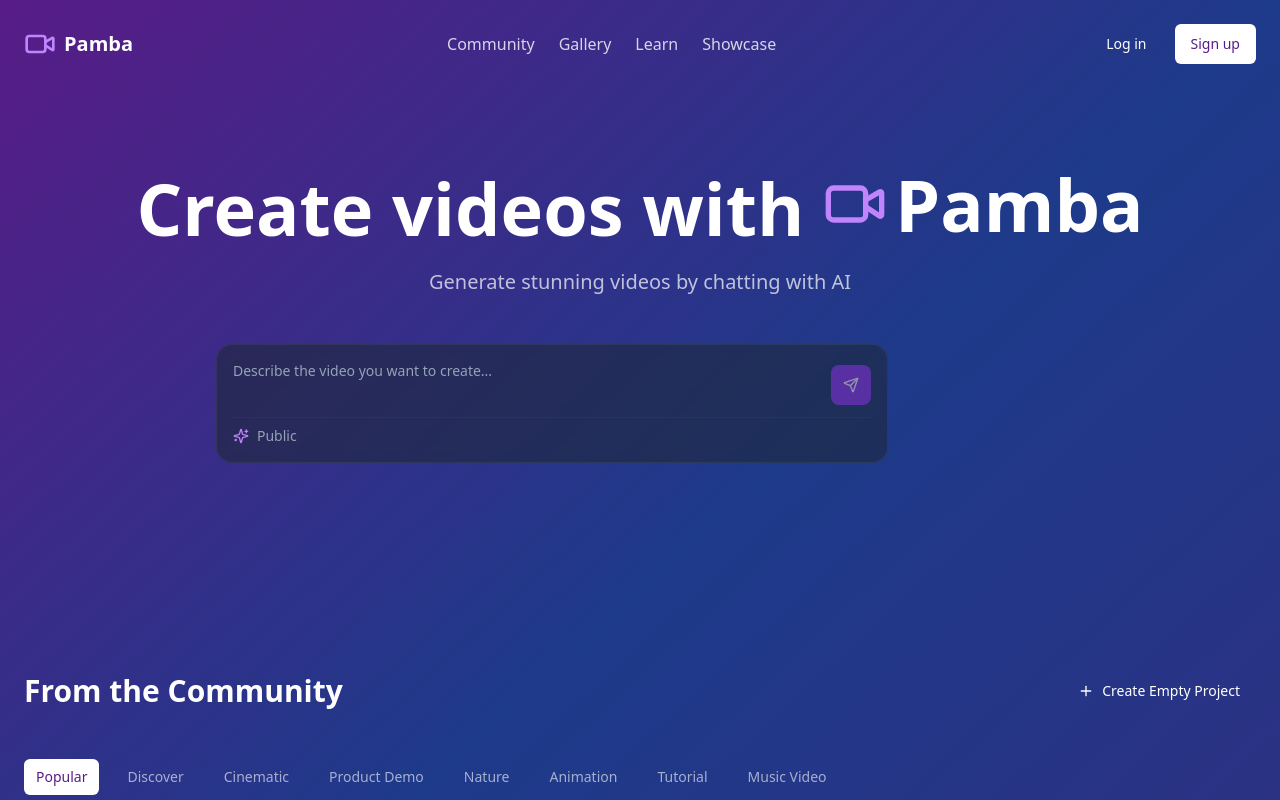
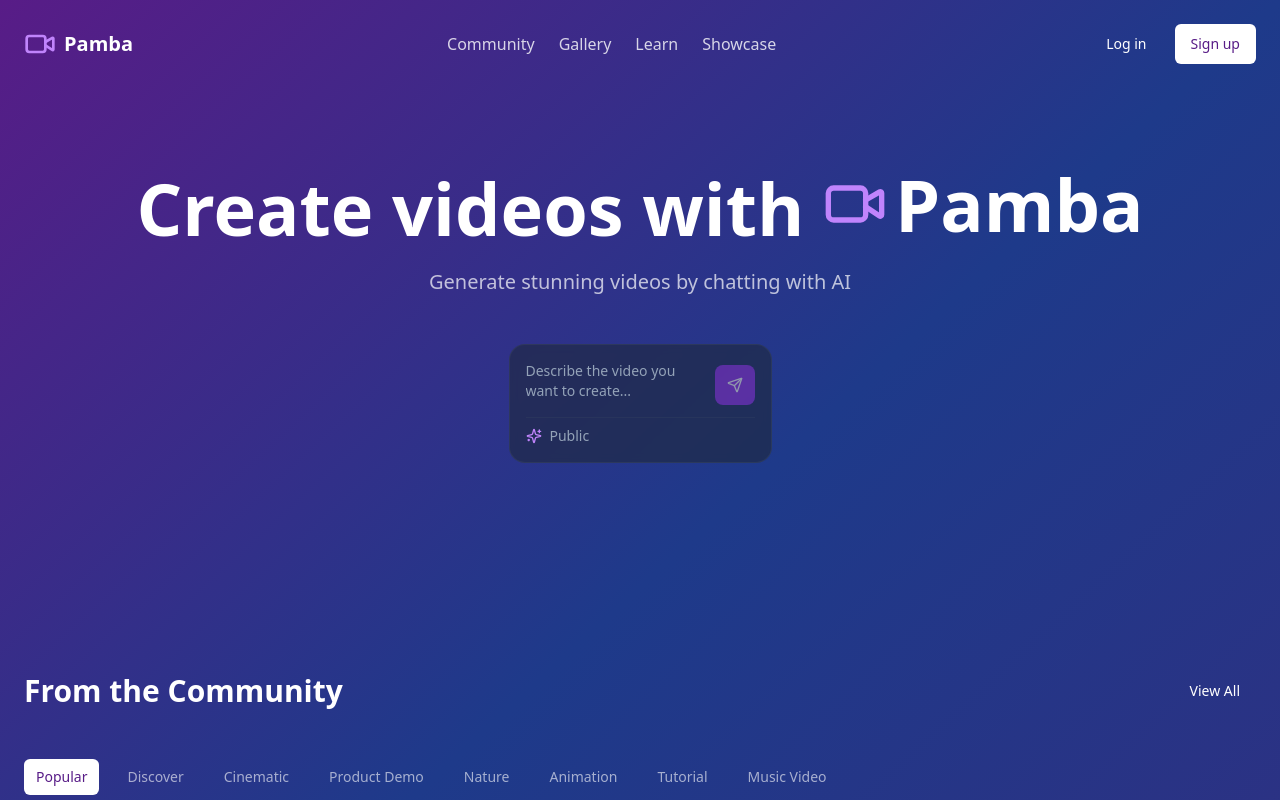
Before and after one commit to victorbatirow/chatterbox-video-wizard, a React (Vite) app: page / in a window 1280 px wide. Shown: the top 800 px of the page. Built offline with nearby package versions, Linux system fonts and the light colour scheme.

Commit message:
Reverted to commit 1a6881c5fd3cea29dac14549d66be789ebe2105b

```diff
--- a/src/pages/Landing.tsx
+++ b/src/pages/Landing.tsx
@@ -1,9 +1,8 @@
-
 import { useState } from "react";
 import { Link } from "react-router-dom";
 import { Button } from "@/components/ui/button";
 import { Card, CardContent } from "@/components/ui/card";
-import { Video, Plus } from "lucide-react";
+import { Video } from "lucide-react";
 import VideoPromptInput from "@/components/VideoPromptInput";
 
 const Landing = () => {
@@ -79,7 +78,7 @@ const Landing = () => {
         </p>
 
         {/* Prompt Input */}
-        <div className="mb-12 w-full max-w-4xl px-6">
+        <div className="mb-12">
           <VideoPromptInput onSubmit={handleGetStarted} />
         </div>
       </div>
@@ -89,9 +88,8 @@ const Landing = () => {
         <div className="max-w-7xl mx-auto">
           <div className="flex items-center justify-between mb-12">
             <h2 className="text-3xl font-bold text-white">From the Community</h2>
-            <Button variant="ghost" className="text-white hover:bg-white/10 flex items-center gap-2">
-              <Plus className="w-4 h-4" />
-              Create Empty Project
+            <Button variant="ghost" className="text-white hover:bg-white/10">
+              View All
             </Button>
           </div>
 
```
